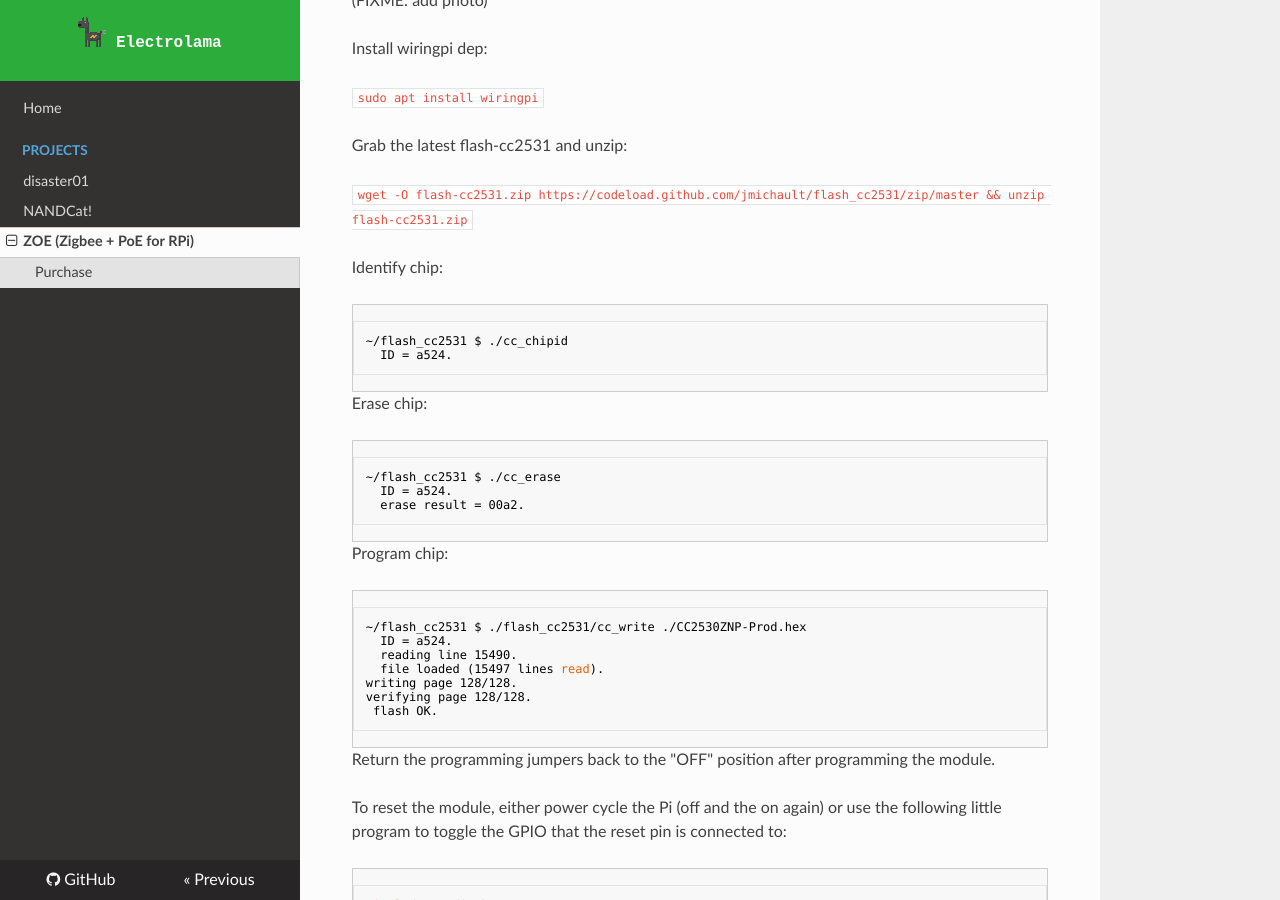
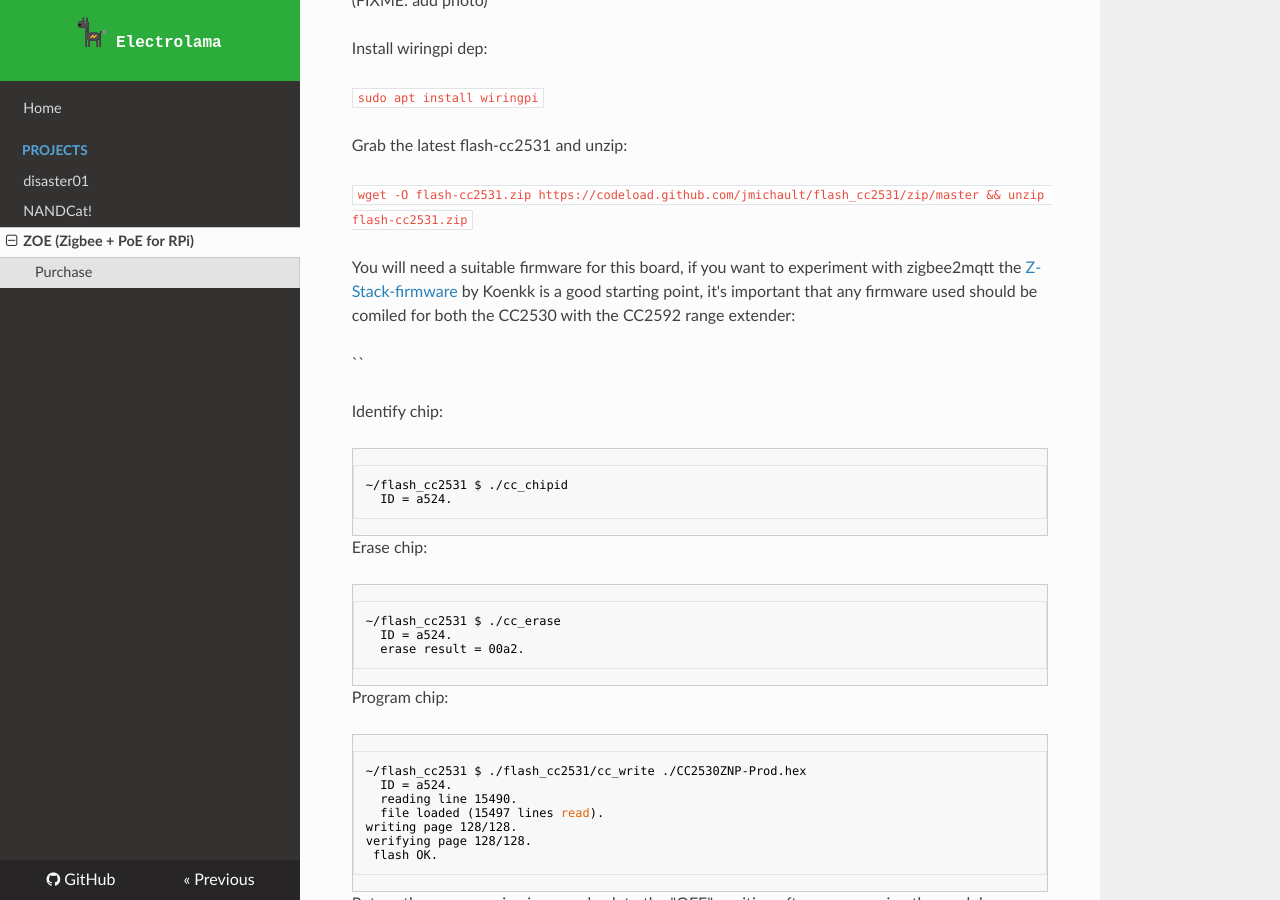
Before and after one commit to paul-jewell/docs, an MkDocs documentation site: the page built from docs/projects/zoe.md, in a window 1280 px wide and 900 px high, scrolled down 2601 px. Built offline with MkDocs 1.6.1, drawn with Linux system fonts in a browser that asks for light colours; nearby versions of some CDN libraries.

Commit message:
Proposed clarification on firmware for zigbee2mqtt

````diff
--- a/docs/projects/zoe.md
+++ b/docs/projects/zoe.md
@@ -79,6 +79,10 @@ Install wiringpi dep:
 Grab the latest flash-cc2531 and unzip:
 
 `wget -O flash-cc2531.zip https://codeload.github.com/jmichault/flash_cc2531/zip/master && unzip flash-cc2531.zip`
+
+You will need a suitable firmware for this board, if you want to experiment with zigbee2mqtt the [Z-Stack-firmware](https://github.com/Koenkk/Z-Stack-firmware/tree/master/coordinator) by Koenkk is a good starting point, it's important that any firmware used should be comiled for both the CC2530 with the CC2592 range extender:
+
+``
 
 Identify chip:
 ```
````
